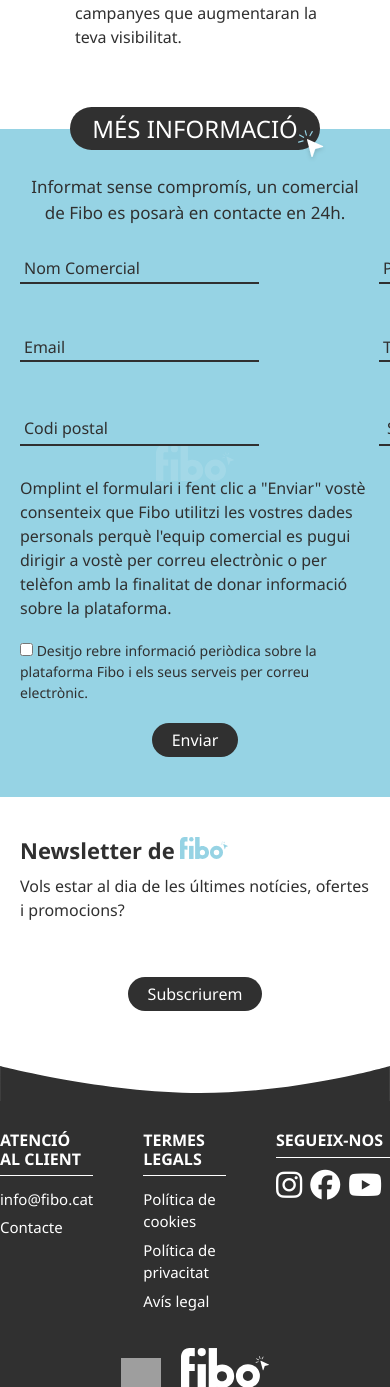
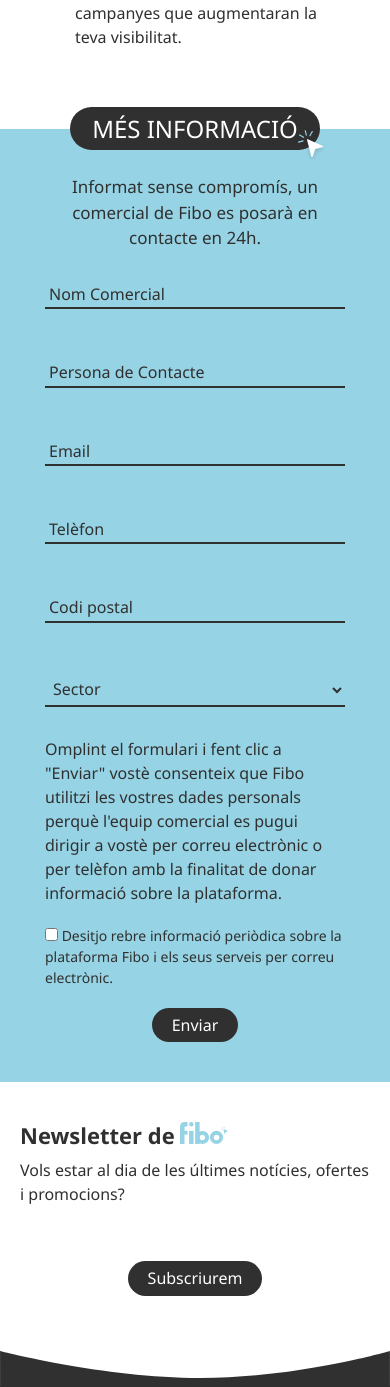
Before and after one commit to martiserra46/fibo, a PHP site: page / in a window 390 px wide; the page is wider, and only the part inside the window is pictured. Shown: the part 2884-4271 px from the top of that part. Run offline with PHP 8.4, Linux system fonts and the light colour scheme; some libraries are stand-ins or nearby versions; grey boxes are pictures that could not be loaded.

Commit message:
Responsive more info section done

```diff
--- a/css/styles.css
+++ b/css/styles.css
@@ -632,6 +632,25 @@ form.more-info-form > input[type="submit"] {
 }
 
 
+@media only screen and (max-width: 680px) {
+    div.list-inputs-form {
+        grid-column-gap: 50px;
+    }
+}
+
+@media only screen and (max-width: 550px) {
+    section.more-info-section {
+        background-image: none;
+    }
+
+    div.content-form {
+        max-width: 300px;
+    }
+
+    div.list-inputs-form {
+        grid-template-columns: 1fr;
+    }
+}
 
 /** NEWSLETTER **/
 section.newsletter-section {
```
